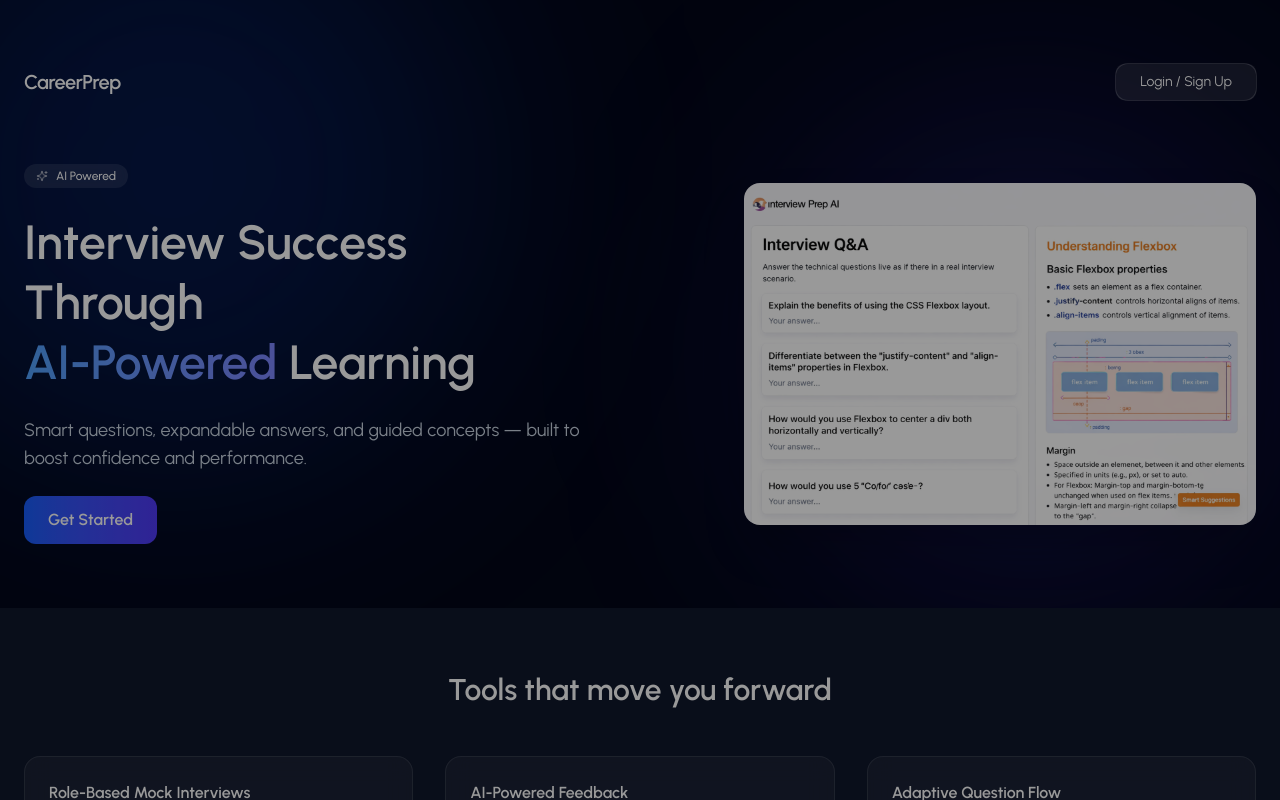
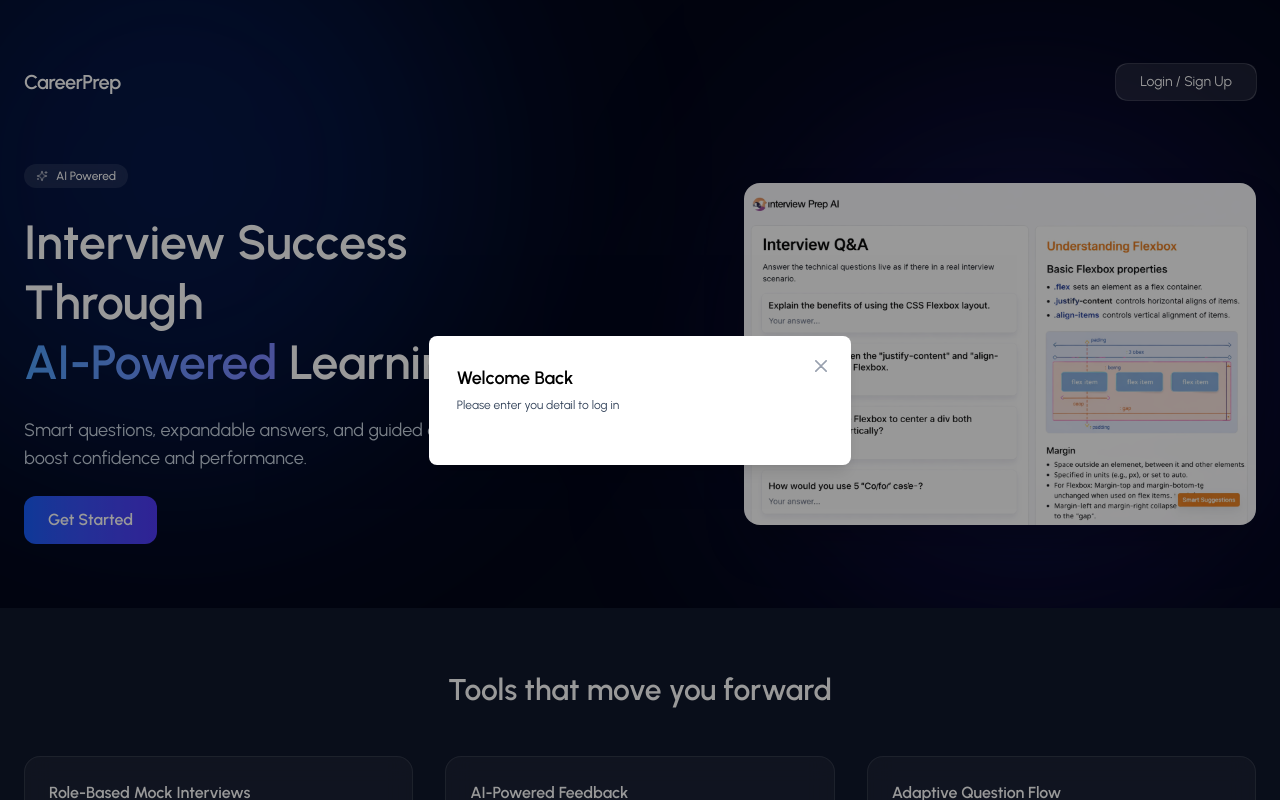
Before and after one commit to sarthak83203/CareerPrep, a React (Vite) app in the folder client/: page / in a window 1280 px wide. Both pictures are taken after a click on the button "Login / Sign Up". Shown: the top 800 px of the page. Built offline with nearby package versions, Linux system fonts and the light colour scheme.

Commit message:
Login page setup

```diff
--- a/client/src/pages/auth/Login.jsx
+++ b/client/src/pages/auth/Login.jsx
@@ -1,6 +1,34 @@
-export default function Login(){
+import { useState } from "react";
+import { useNavigate } from "react-router-dom";
+
+export default function Login({setCurrentPage}){ //props
+    const [email,setEmail]=useState("");
+    const [password,setPassword]=useState("");
+    const [error,setError]=useState(null);
+    const navigate=useNavigate();
+
+    const handleLogin=async (e)=>{
+        e.preventDefault();
+
+    }
     return(
-        <div></div>
+        <div className="w-[90vw] md:w-[33vw] p-7  flex flex-col justify-center">
+            <h3 className="text-lg font-semibold text-black">Welcome Back</h3>
+            <p className="text-xs text-slate-700 mt-[5px] mb-6">Please enter you detail to log in</p>
+            <form onSubmit={handleLogin}>
+
+
+
+
+
+
+
+
+
+
+            </form>
+
+        </div>
 
     );
 }
```
